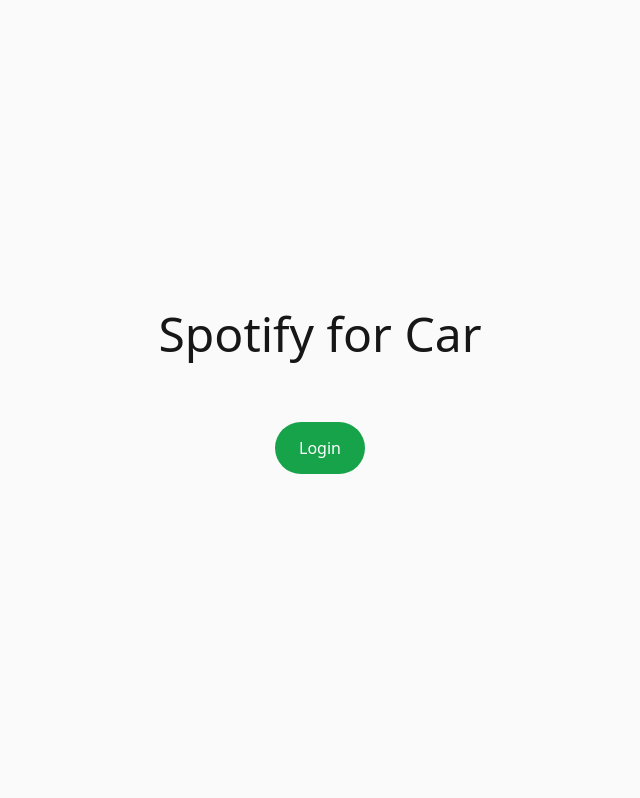
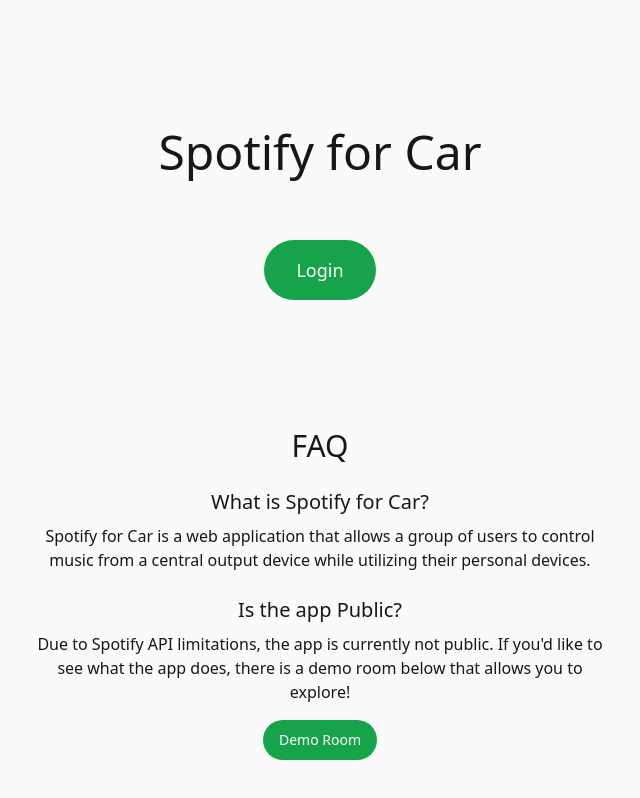
Before and after one commit to orsonjiang/spotify-for-car, a React (Vite) app in the folder client/: page / in a window 1280 px wide. Shown: the top 798 px of the page, without its empty margins (320-960 px from the left). Built offline with nearby package versions, Linux system fonts and the light colour scheme; no server answers.

Commit message:
Added frontend changes from demo room.

```diff
--- a/client/src/pages/MainPage/components/LoginButton.jsx
+++ b/client/src/pages/MainPage/components/LoginButton.jsx
@@ -7,7 +7,7 @@ const LoginButton = () => {
 
     return (
         <a href={`${import.meta.env.VITE_SERVER_URL}/auth/login?${queryString}`}>
-            <button className="rounded-full bg-green-600 px-6 py-3.5 text-white duration-150 hover:bg-green-500 active:bg-green-700">
+            <button className="rounded-full bg-green-600 px-8 py-4 text-white duration-150 hover:bg-green-500 active:bg-green-700 text-lg">
                 Login
             </button>
         </a>
--- a/client/src/pages/MainPage/views/HomeView/HomeView.jsx
+++ b/client/src/pages/MainPage/views/HomeView/HomeView.jsx
@@ -1,13 +1,22 @@
 import LoginButton from '../../components/LoginButton';
+import DemoButton from './components/DemoButton';
+import Faq from './components/Faq';
 
 const HomeView = () => {
     return (
         <div className="flex-col">
-            <div>
+            <div className="m-32">
                 <h1 className="m-16 text-5xl">Spotify for Car</h1>
+                <div className="my-2">
+                    <LoginButton />
+                </div>
             </div>
-            <div className="my-2">
-                <LoginButton />
+            <div className="m-32">
+                <h2 className="m-6 text-3xl font-medium">FAQ</h2>
+
+                <Faq question={"What is Spotify for Car?"} answer={"Spotify for Car is a web application that allows a group of users to control music from a central output device while utilizing their personal devices."}/>
+                <Faq question={"Is the app Public?"} answer={"Due to Spotify API limitations, the app is currently not public. If you'd like to see what the app does, there is a demo room below that allows you to explore!"} content={<DemoButton />}/>
+
             </div>
         </div>
     );
--- /dev/null
+++ b/client/src/pages/MainPage/views/HomeView/components/DemoButton.jsx
@@ -0,0 +1,11 @@
+const DemoButton = () => {
+    return (
+        <a href={`${import.meta.env.VITE_CLIENT_URL}/demo`}>
+            <button className="rounded-full bg-green-600 px-4 py-2.5 text-white duration-150 hover:bg-green-500 active:bg-green-700 text-sm">
+                Demo Room
+            </button>
+        </a>
+    );
+};
+
+export default DemoButton;
--- /dev/null
+++ b/client/src/pages/MainPage/views/HomeView/components/Faq.jsx
@@ -0,0 +1,11 @@
+const Faq = (props) => {
+    const {question, answer, content} = props;
+    return (
+        <div className='my-6'>
+        <h3 className="m-2 text-xl font-medium">{question}</h3>
+        <p className="text-md mx-auto max-w-xl">{answer}</p>
+        <div className="m-4">{content}</div>
+    </div>);
+};
+
+export default Faq;
```
